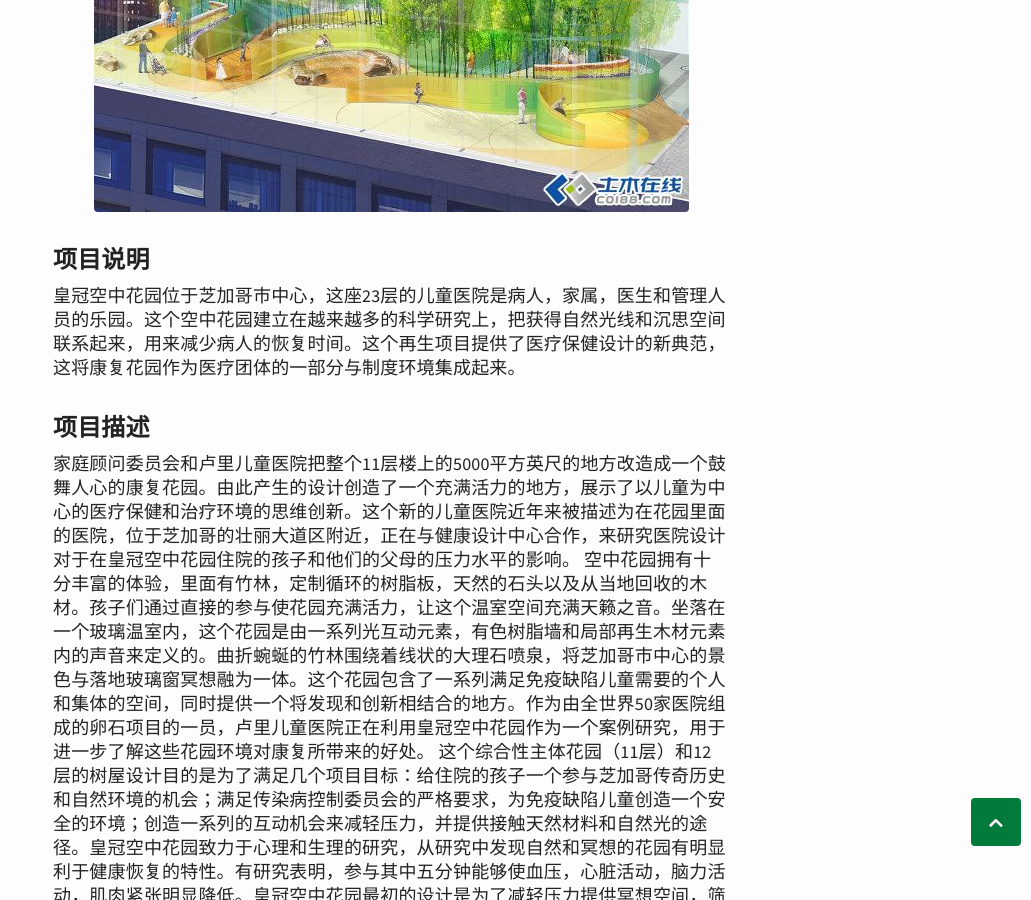
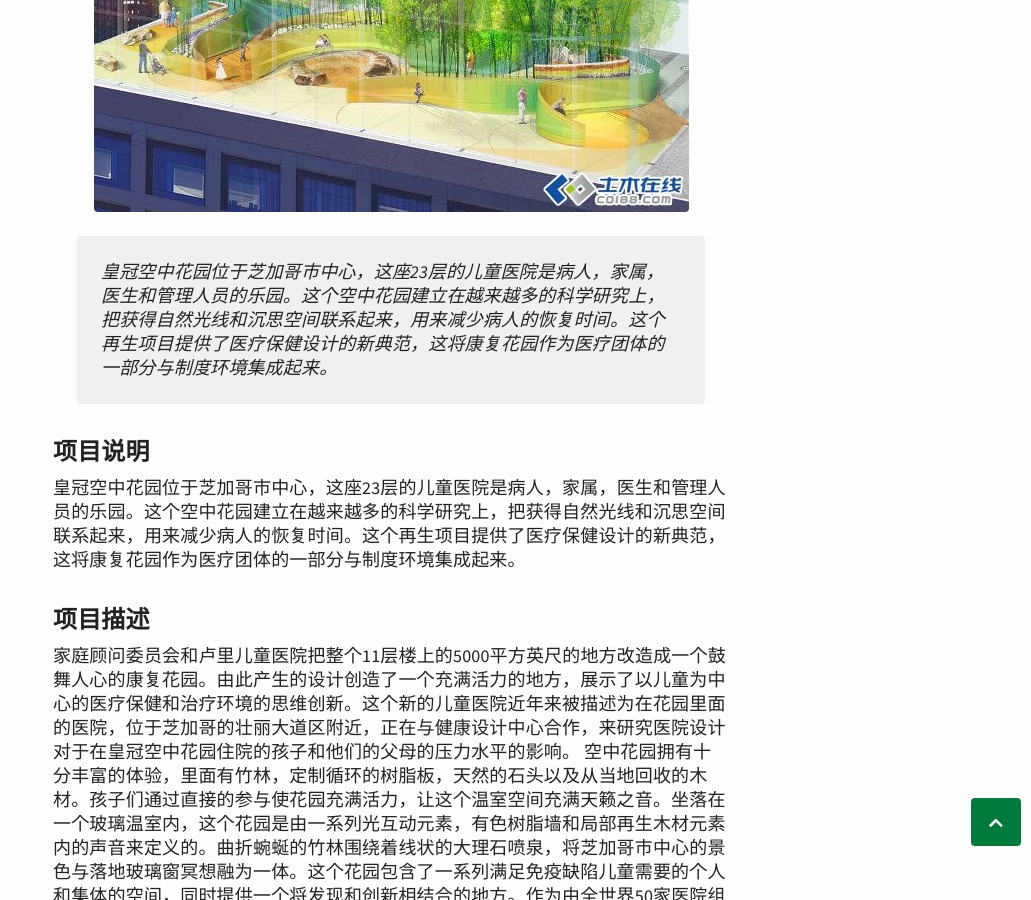
Before and after one commit to xiaoyu33/xiaoyu33.github.io, a Jekyll site: the page built from _posts/2015-08-15-皇冠空中花园：安和罗伯特•H. 卢里 芝加哥儿童医院.md, in a window 1280 px wide and 900 px high, scrolled down 1023 px. Shown: the whole window, without its empty margins (249-1280 px from the left). Built offline with Jekyll 4.4.1, drawn with Linux system fonts in a browser that asks for light colours; comment, search, counter and statistics services are not loaded.

Commit message:
Update 2015-08-15-皇冠空中花园：安和罗伯特•H. 卢里 芝加哥儿童医院.md

```diff
--- a/_posts/2015-08-15-皇冠空中花园：安和罗伯特•H. 卢里 芝加哥儿童医院.md
+++ b/_posts/2015-08-15-皇冠空中花园：安和罗伯特•H. 卢里 芝加哥儿童医院.md
@@ -5,6 +5,8 @@ title: 皇冠空中花园：安和罗伯特•H. 卢里 芝加哥儿童医院
 ![皇冠空中花园](/img/hgkzhy-1.jpg)
 
 ![皇冠空中花园](/img/hgkzhy-2.jpg)
+
+> 皇冠空中花园位于芝加哥市中心，这座23层的儿童医院是病人，家属，医生和管理人员的乐园。这个空中花园建立在越来越多的科学研究上，把获得自然光线和沉思空间联系起来，用来减少病人的恢复时间。这个再生项目提供了医疗保健设计的新典范，这将康复花园作为医疗团体的一部分与制度环境集成起来。
 
 ### 项目说明 ###
 皇冠空中花园位于芝加哥市中心，这座23层的儿童医院是病人，家属，医生和管理人员的乐园。这个空中花园建立在越来越多的科学研究上，把获得自然光线和沉思空间联系起来，用来减少病人的恢复时间。这个再生项目提供了医疗保健设计的新典范，这将康复花园作为医疗团体的一部分与制度环境集成起来。
```
